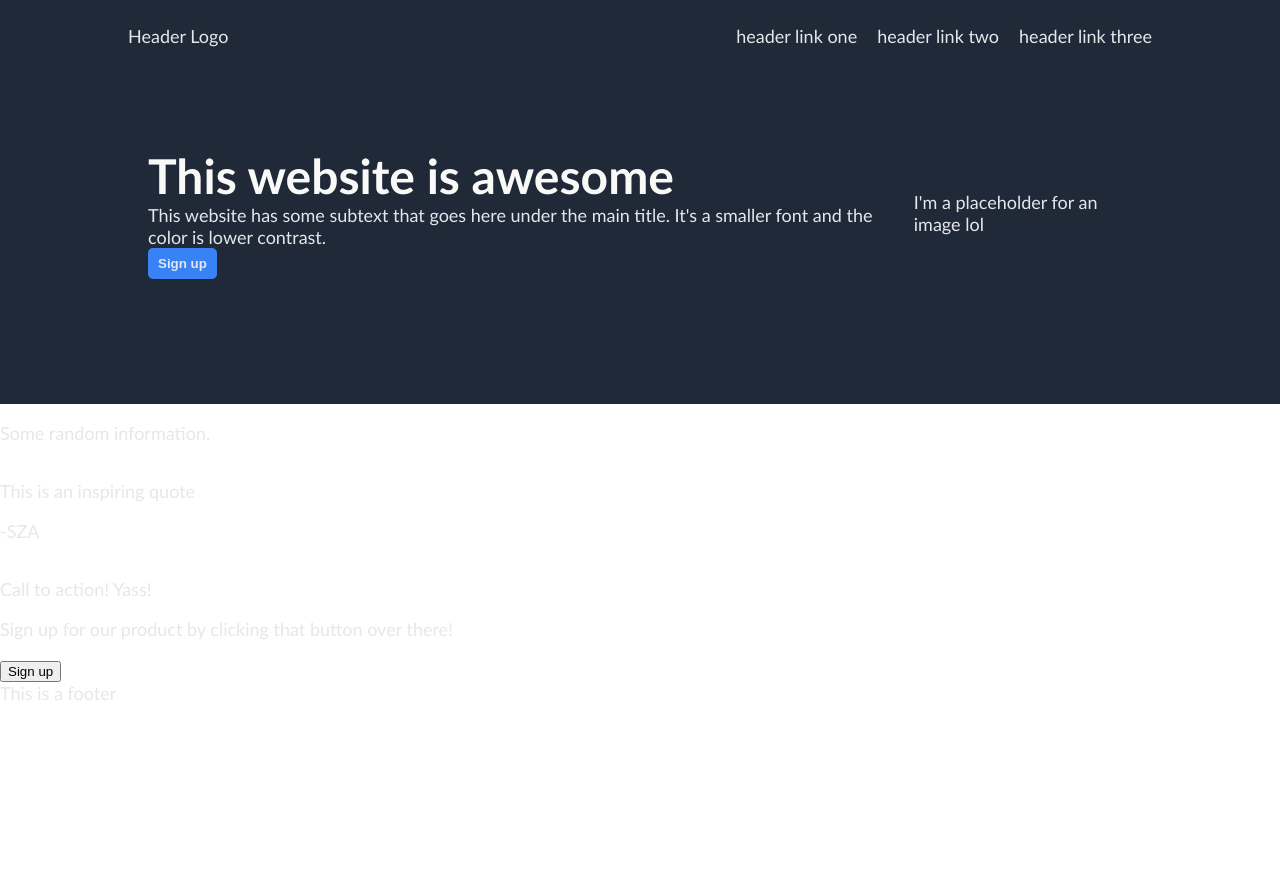
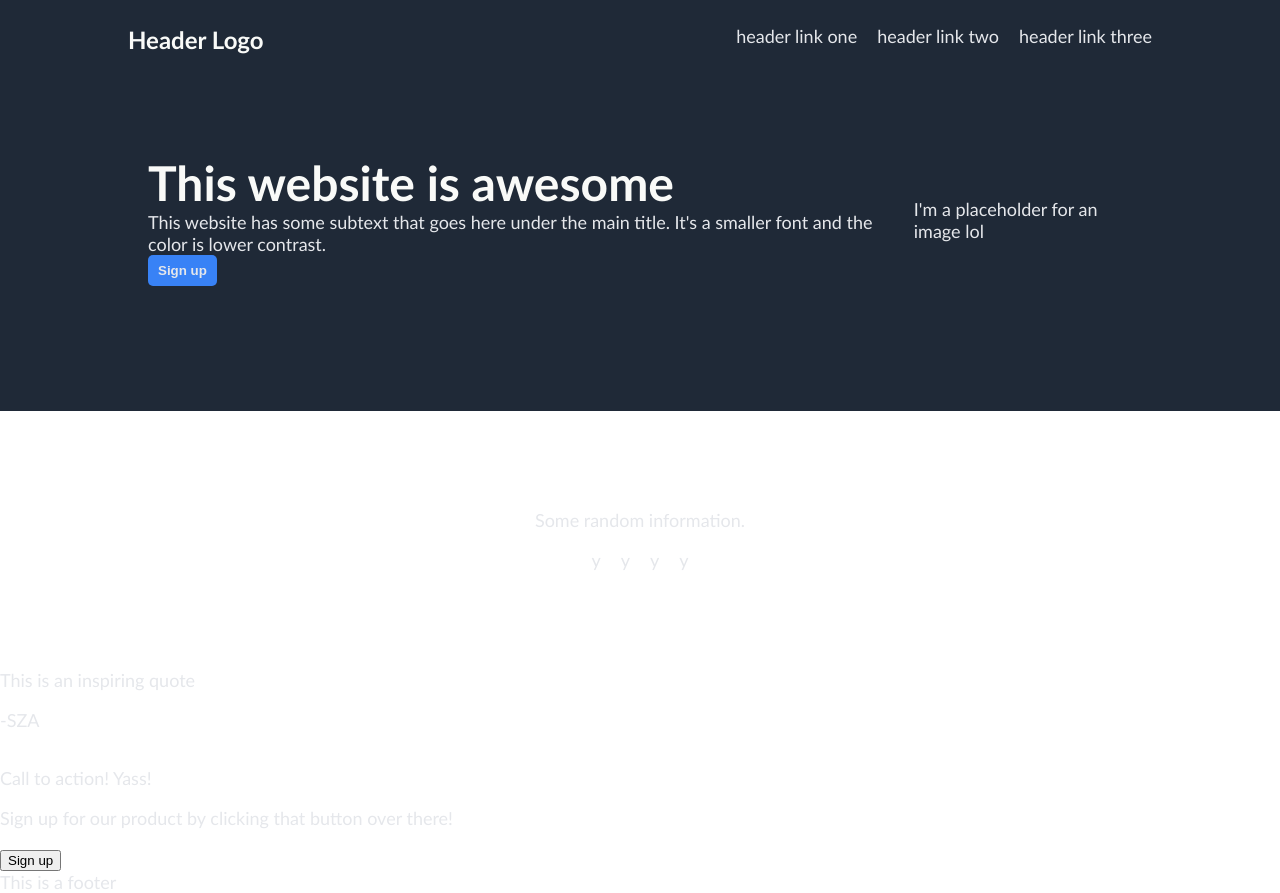
Before and after one commit to toesteatoes/odin-landingpage, a plain HTML site: page index.html in a window 1280 px wide. Before the commit the page ends 800 px from the top, so only its background shows below. Drawn offline with Linux system fonts and the light colour scheme.

Commit message:
Random information section basic styling

```diff
--- a/index.html
+++ b/index.html
@@ -13,9 +13,9 @@
                 Header Logo
             </div>
             <ul class="links">
-                <li>header link one</li>
-                <li>header link two</li>
-                <li>header link three</li>
+                <li><a href="https://www.google.com">header link one</a></li>
+                <li><a href="https://www.google.com">header link two</a></li>
+                <li><a href="https://www.google.com">header link three</a></li>
             </ul>
         </div>
         <div class="header-chunk">
@@ -39,7 +39,16 @@
         </p>
         <div class="randboxes">
             <div class="thebox">
-
+                y
+            </div>
+            <div class="thebox">
+                y
+            </div>
+            <div class="thebox">
+                y
+            </div>
+            <div class="thebox">
+                y
             </div>
         </div>
     </div>
--- a/style.css
+++ b/style.css
@@ -7,10 +7,25 @@ body {
     margin: 0;
 }
 
+a {
+    color: #e5e7eb;
+    text-decoration: none;
+}
+
+a:hover {
+    color: bisque;
+}
+
 .header {
     background-color: #1F2937;
     width: 80vw;
     padding: 25px 10vw;
+}
+
+.logo {
+    color: #f9faf8;
+    font-size: 24px;
+    font-weight: bolder;
 }
 
 .header-text {
@@ -52,3 +67,20 @@ body {
     font-weight: bolder;
     color: #e5e7eb;
 }
+
+.random-information {
+    display: flex;
+    flex-direction: column;
+    align-items: center;
+    padding: 80px;
+}
+
+.randboxes {
+    display: flex;
+    gap: 20px;
+}
+
+.thebox {
+    border-radius: 3px;
+    border-color: #3882f6;
+}
```
